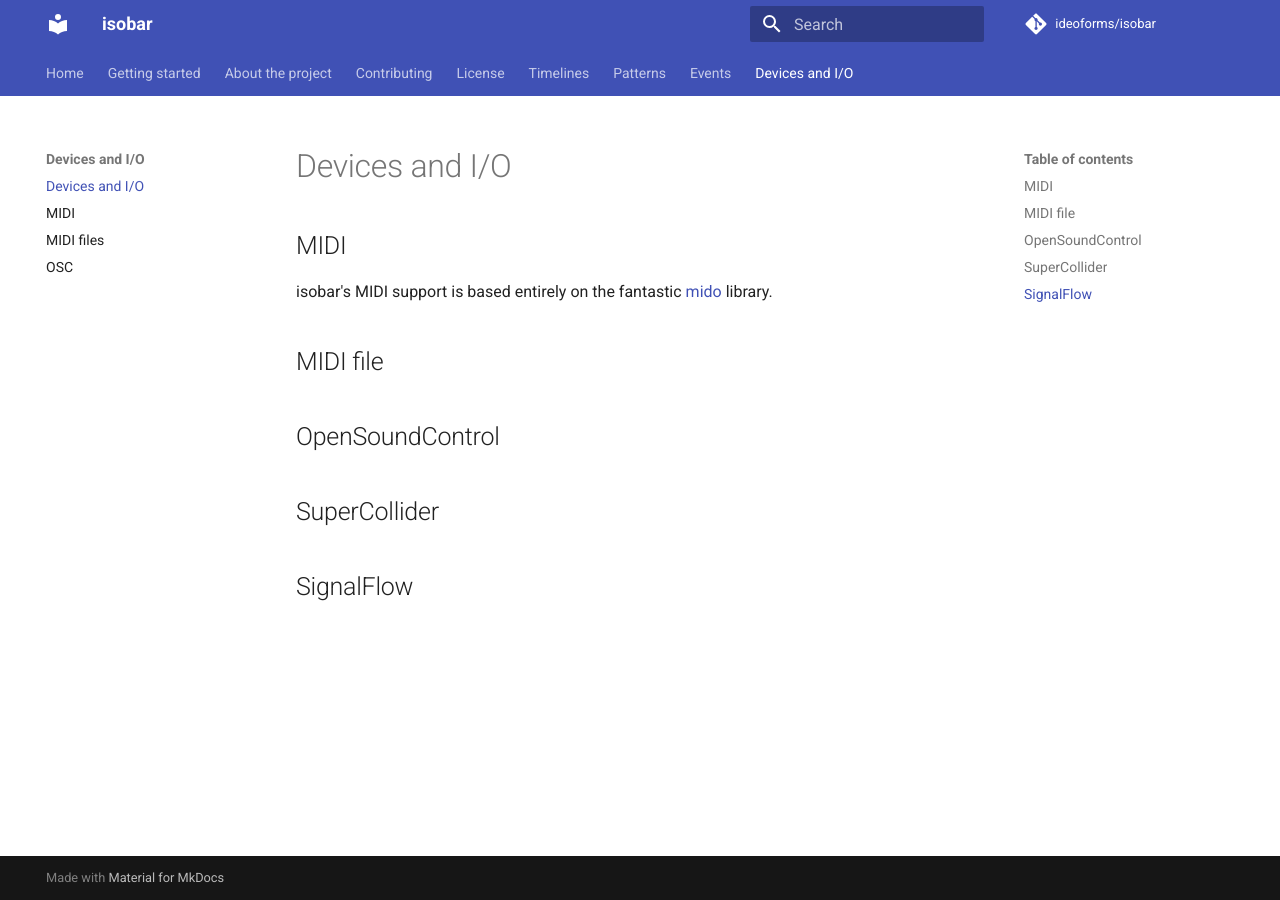
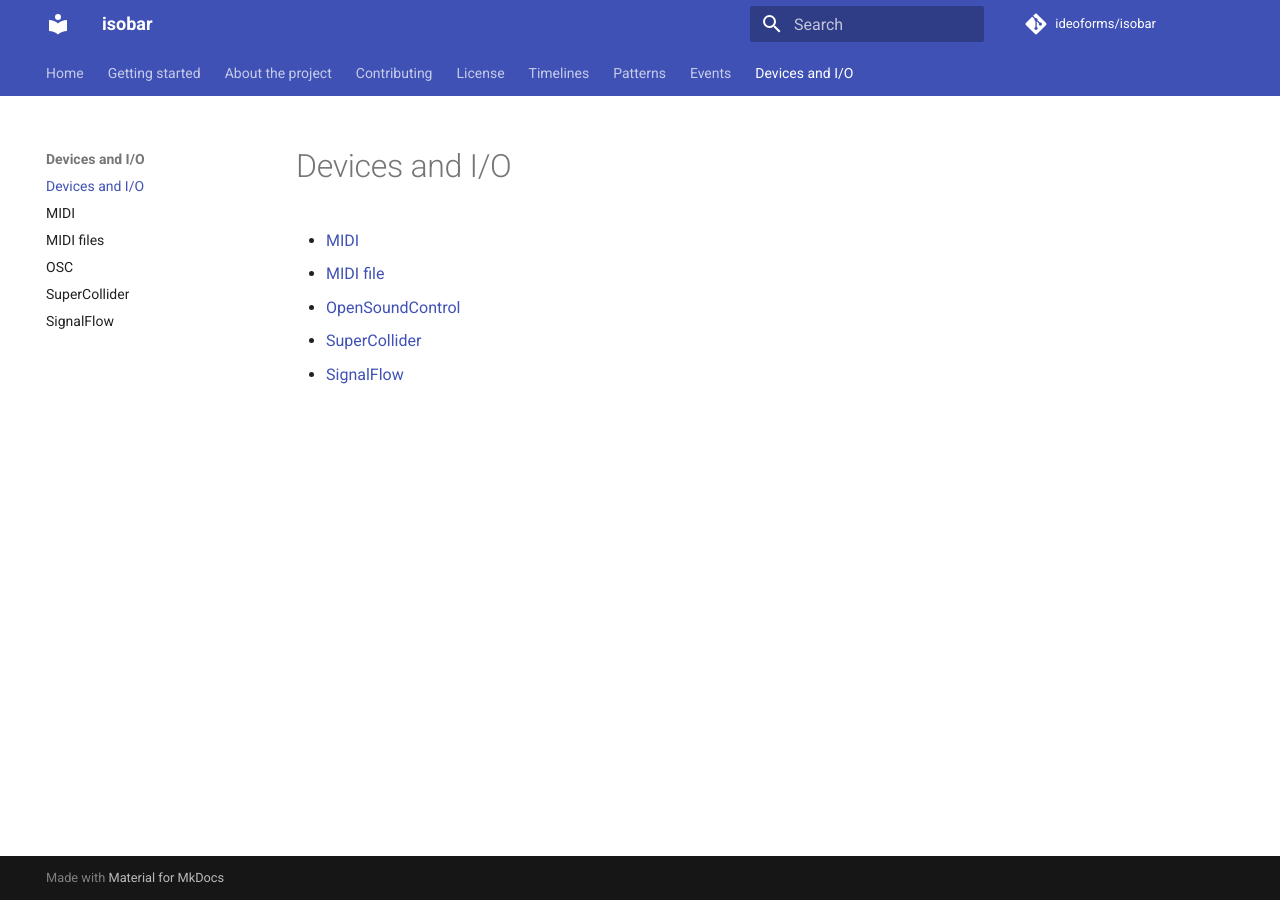
Before and after one commit to ideoforms/isobar, an MkDocs documentation site: the page built from docs/devices/index.md, in a window 1280 px wide. Built offline with MkDocs 1.6.1 and Material for MkDocs 9.7.7, drawn with Linux system fonts in a browser that asks for light colours; comment, search, counter and statistics services are not loaded.

Commit message:
Improved docs and examples for MIDI devices and MIDI files

```diff
--- a/docs/devices/index.md
+++ b/docs/devices/index.md
@@ -1,13 +1,7 @@
 # Devices and I/O
 
-## MIDI
-
-isobar's MIDI support is based entirely on the fantastic [mido](https://mido.readthedocs.io/en/latest/) library.
-
-## MIDI file
-
-## OpenSoundControl
-
-## SuperCollider
-
-## SignalFlow
+- [MIDI](midi.md)
+- [MIDI file](midifile.md)
+- [OpenSoundControl](osc.md)
+- [SuperCollider](supercollider.md)
+- [SignalFlow](signalflow.md)
--- a/mkdocs.yml
+++ b/mkdocs.yml
@@ -34,3 +34,5 @@ nav:
    - MIDI: devices/midi.md
    - MIDI files: devices/midifile.md
    - OSC: devices/osc.md
+   - SuperCollider: devices/supercollider.md
+   - SignalFlow: devices/signalflow.md
```
Also changed, not shown: docs/devices/midi.md (added, +45 -0 lines), docs/devices/midifile.md (added, +46 -0 lines), docs/devices/osc.md (added, +1 -0 lines), docs/devices/signalflow.md (added, +1 -0 lines), docs/devices/supercollider.md (added, +1 -0 lines), docs/getting-started.md (+1 -1 lines), 3 other files.
